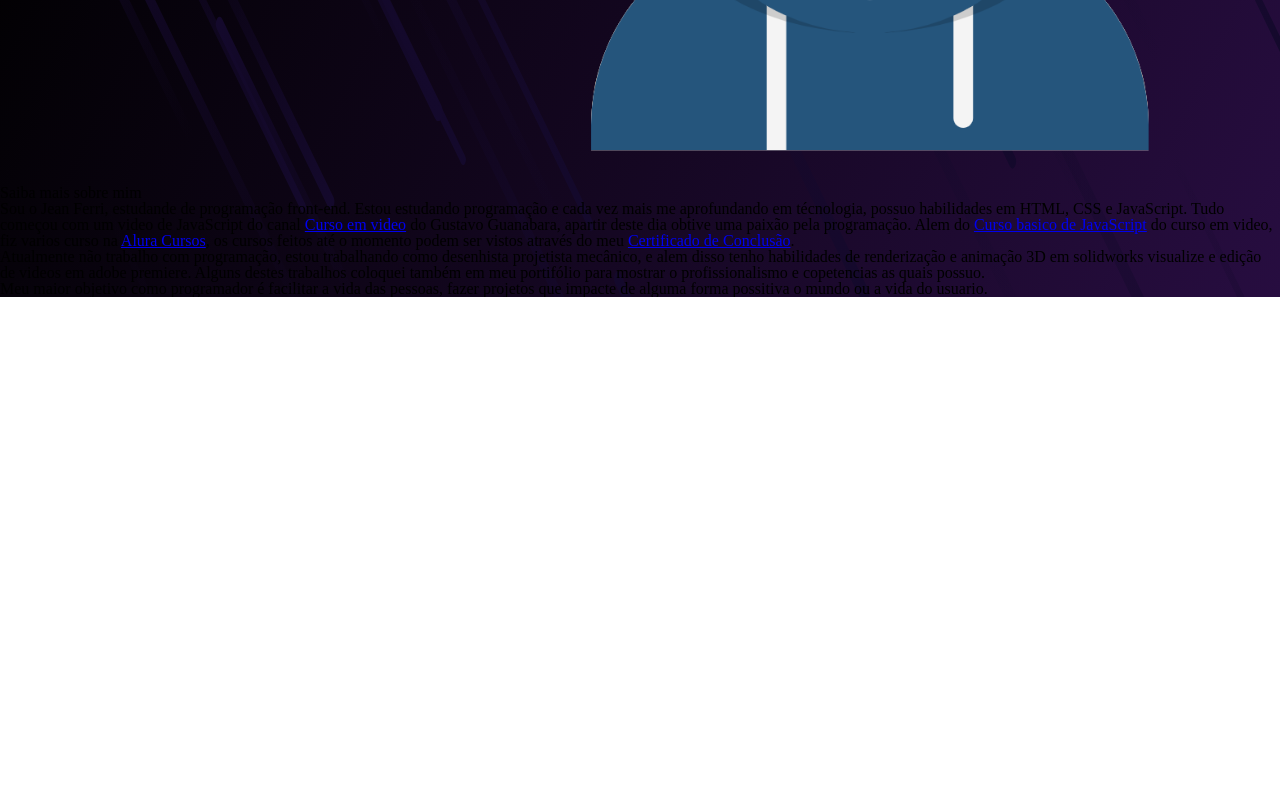
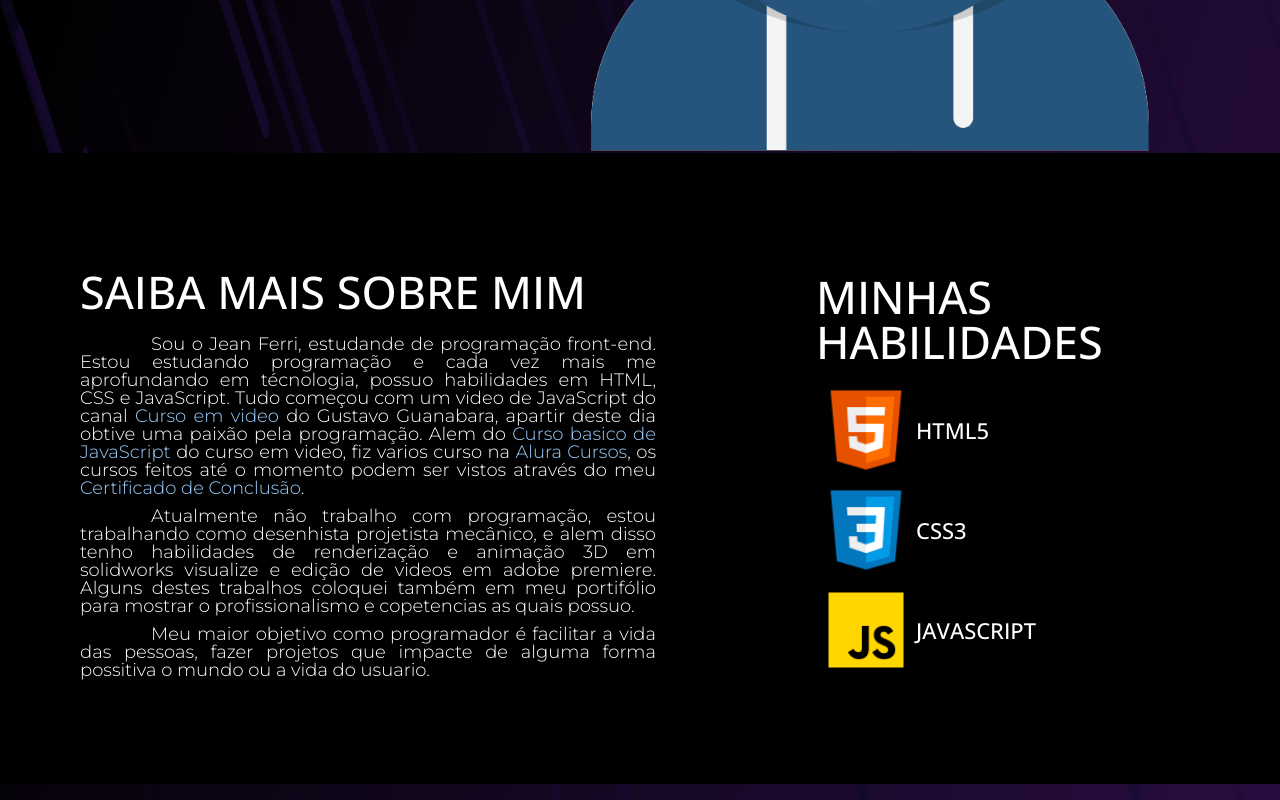
Before and after one commit to JnFerri/jnferri.github.io, a plain HTML site: page paginaInicial.html in a window 1280 px wide. Shown: the part 729-1529 px from the top of the page. Before the commit the page ends 1026 px from the top, so only its background shows below. Drawn offline with nearby package versions, Linux system fonts and the light colour scheme.

Commit message:
21/08/2022

```diff
--- a/css/apresentacao.css
+++ b/css/apresentacao.css
@@ -38,3 +38,10 @@
     width: 94vh;
 
 }
+
+.svg__borda{
+    background: black;
+    width: 100%;
+    margin: -500px 0;
+
+}
--- /dev/null
+++ b/css/sobre.css
@@ -0,0 +1,65 @@
+.sobre__container{
+    display: flex;
+    align-items: center;
+    justify-content: space-around;
+    margin: -32px 0 1rem 0;
+    background-color: black;
+    padding: 100px 0;
+}
+
+.sobre__descricao{
+    display: flex;
+    flex-direction: column;
+    width: 45%;
+}
+
+.sobre__titulo{
+    margin: 1rem 0;
+    font-size: 45px;
+    font-family: 'Open Sans', sans-serif;
+    color: white;
+    text-transform: uppercase;
+}
+
+.sobre__paragrafo{
+    font-size: 18px;
+    font-family: 'Montserrat', sans-serif;
+    color: white;
+    padding: 5px 0;
+    text-align: justify;
+    text-indent: 6ch;
+
+}
+
+.sobre__descricao a{
+    font-size: 18px;
+    font-family: 'Montserrat', sans-serif;
+    color: rgb(158, 208, 255);
+    text-decoration: none;
+}
+
+.sobre__descricao a:hover{
+    color:rgb(48, 100, 148) ;
+}
+
+.sobre__habilidades{
+    display: flex;
+    flex-direction: column;
+    width: 30%;
+}
+
+.sobre__habilidades li{
+    display: flex;
+    align-items: center;
+}
+
+.habilidades__imagem{
+    width: 100px;
+}
+
+.titulo__habilidade{
+    font-size: 22px;
+    font-family: 'Open Sans', sans-serif;
+    color: white;
+    text-transform: uppercase;
+}
--- a/paginaInicial.html
+++ b/paginaInicial.html
@@ -8,12 +8,16 @@
     <link rel="stylesheet" href="css/background-svg.css">
     <link rel="stylesheet" href="css/header.css">
     <link rel="stylesheet" href="css/apresentacao.css">
+    <link rel="stylesheet" href="css/sobre.css">
     <link rel="preconnect" href="https://fonts.googleapis.com">
 <link rel="preconnect" href="https://fonts.gstatic.com" crossorigin>
 <link href="https://fonts.googleapis.com/css2?family=Play:wght@700&display=swap" rel="stylesheet">
 <link rel="preconnect" href="https://fonts.googleapis.com">
 <link rel="preconnect" href="https://fonts.gstatic.com" crossorigin>
 <link href="https://fonts.googleapis.com/css2?family=Open+Sans:wght@500&display=swap" rel="stylesheet">
+<link rel="preconnect" href="https://fonts.googleapis.com">
+<link rel="preconnect" href="https://fonts.gstatic.com" crossorigin>
+<link href="https://fonts.googleapis.com/css2?family=Montserrat:wght@300&display=swap" rel="stylesheet">
     <title>DevFerri</title>
 </head>
 <body>
@@ -44,14 +48,34 @@
                 <p class="apresentacao__paragrafo">Seja Bem Vindo ao meu portifólio.</p>
             </div>
             <img src="imagens/Avatar-Maker.png" alt="Avatar EU" class="apresentacao__imagem">
+
         </section>
 
         <section class="sobre__container">
-            <div>
+            <div class="sobre__descricao">
                 <h2 class="sobre__titulo">Saiba mais sobre mim</h2>
-                <p class="sobre__paragrafo">Sou o Jean Ferri, estudande de programação front-end. Estou estudando programação e cada vez mais me aprofundando em técnologia, possuo habilidades em HTML, CSS e JavaScript. Tudo começou com um video de JavaScript do canal <a class="sobre__link" href="https://www.youtube.com/c/CursoemV%C3%ADdeo" target="_blank">Curso em video</a> do Gustavo Guanabara, apartir deste dia obtive uma paixão pela programação. Alem do <a href="https://www.youtube.com/watch?v=1-w1RfGIov4&list=PLHz_AreHm4dlsK3Nr9GVvXCbpQyHQl1o1" class="sobre__link" target="_blank">Curso basico de JavaScript</a> do curso em video, fiz varios curso na <a href="https://www.alura.com.br/" class="sobre__link" target="_blank">Alura Cursos</a>, os cursos feitos até o momento podem ser vistos através do meu <a href="https://cursos.alura.com.br/user/Jeanferrimh/fullCertificate/d1e5af925a5d30c86b18f0bb234966da" class="sobre__link">Certificado de Conclusão</a>. </p>
+                <p class="sobre__paragrafo">Sou o Jean Ferri, estudande de programação front-end. Estou estudando programação e cada vez mais me aprofundando em técnologia, possuo habilidades em HTML, CSS e JavaScript. Tudo começou com um video de JavaScript do canal <a class="sobre__link" href="https://www.youtube.com/c/CursoemV%C3%ADdeo" target="_blank">Curso em video</a> do Gustavo Guanabara, apartir deste dia obtive uma paixão pela programação. Alem do <a href="https://www.youtube.com/watch?v=1-w1RfGIov4&list=PLHz_AreHm4dlsK3Nr9GVvXCbpQyHQl1o1" class="sobre__link" target="_blank">Curso basico de JavaScript</a> do curso em video, fiz varios curso na <a href="https://www.alura.com.br/" class="sobre__link" target="_blank">Alura Cursos</a>, os cursos feitos até o momento podem ser vistos através do meu <a href="https://cursos.alura.com.br/user/Jeanferrimh/fullCertificate/d1e5af925a5d30c86b18f0bb234966da" class="sobre__link" target="_blank">Certificado de Conclusão</a>. </p>
                 <p class="sobre__paragrafo">Atualmente não trabalho com programação, estou trabalhando como desenhista projetista mecânico, e alem disso tenho habilidades de renderização e animação 3D em solidworks visualize e edição de videos em adobe premiere. Alguns destes trabalhos coloquei também em meu portifólio para mostrar o profissionalismo e copetencias as quais possuo.</p>
                 <p class="sobre__paragrafo">Meu maior objetivo como programador é facilitar a vida das pessoas, fazer projetos que impacte de alguma forma possitiva o mundo ou a vida do usuario. </p>
+            </div>
+            <div class="sobre__habilidades">
+                <h3 class="sobre__titulo">Minhas habilidades</h3>
+                <div class="habilidades">
+                    <ul class="habilidades__lista">
+                        <li>
+                            <img src="imagens/icones/icons8-html-5-96.png" class="habilidades__imagem" alt="icone html5">
+                            <h4 class="titulo__habilidade">html5</h4>
+                        </li>
+                        <li>
+                            <img src="imagens/icones/icons8-css3-96.png" class="habilidades__imagem" alt="icone css3">
+                            <h4 class="titulo__habilidade">css3</h4>
+                        </li>
+                        <li>
+                            <img src="imagens/icones/icons8-javascript-96.png" class="habilidades__imagem" alt="icone javascript">
+                            <h4 class="titulo__habilidade">Javascript</h4>
+                        </li>
+                    </ul>
+                </div>
             </div>
 
         </section>
```
Also changed, not shown: imagens/icones/icons8-css3-96.png (added), imagens/icones/icons8-html-5-96.png (added), imagens/icones/icons8-javascript-96.png (added).
